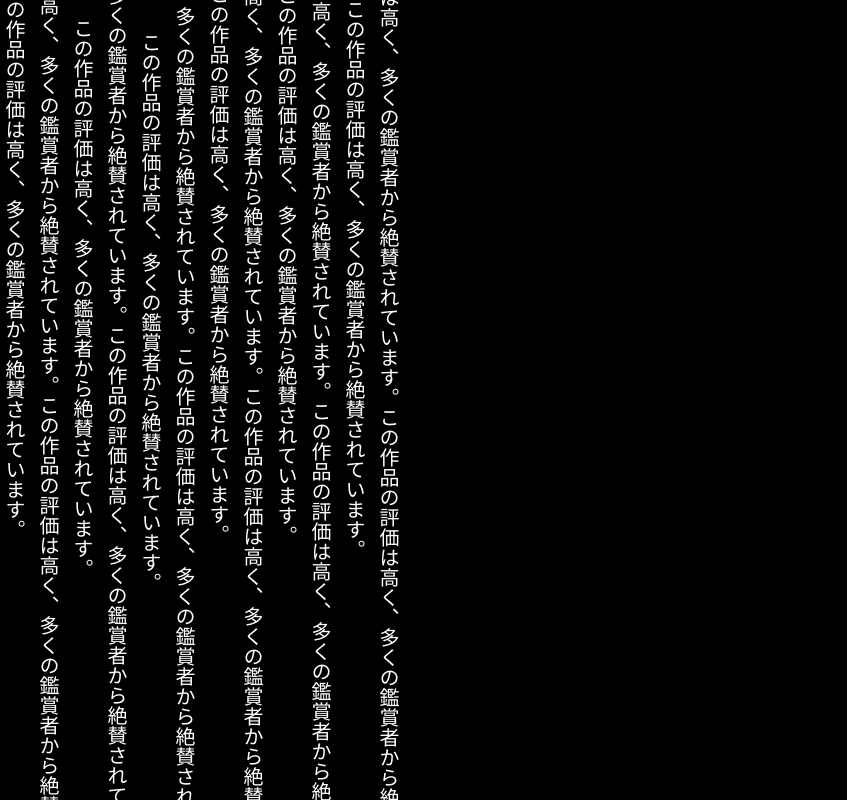
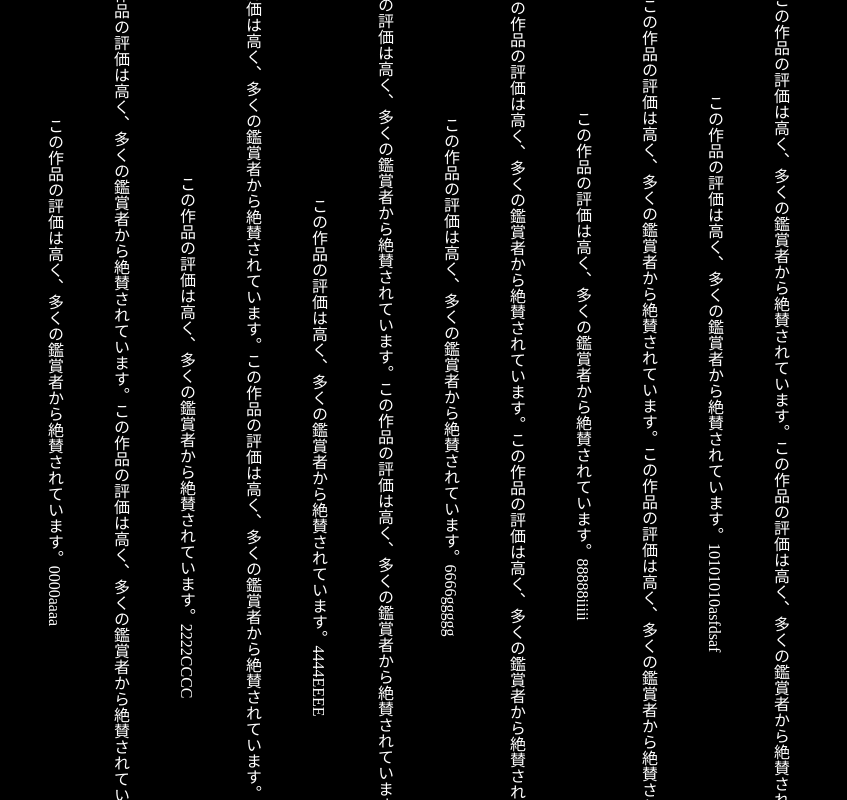
Before and after one commit to mitsuyacider/vertical-text, a Vue app: page / in a window 1280 px wide. Shown: the top 800 px of the page, without its empty margins (0-847 px from the left). Built offline with nearby package versions, Linux system fonts and the light colour scheme.

Commit message:
Adjust layout

```diff
--- a/index.html
+++ b/index.html
@@ -2,7 +2,7 @@
 <html>
   <head>
     <meta charset="utf-8">
-    <meta name="viewport" content="width=device-width,initial-scale=1.0">
+    <meta name="viewport" content="width=device-width">
     <title>vertical-text</title>
   </head>
   <body>
--- a/src/App.vue
+++ b/src/App.vue
@@ -28,6 +28,8 @@ export default {
 <style>
 body {
   background: black;
+  margin: 0;
+  overflow: hidden;
 }
 /* .lane-container {
   text-align: center;
--- a/src/components/LaneContainer.vue
+++ b/src/components/LaneContainer.vue
@@ -1,5 +1,5 @@
 <template>
-  <div class="lane-container" ref="container" :style="{fontSize: fontSize + 'px'}"/>
+  <div class="lane-container" ref="container" />
 </template>
 
 <script>
@@ -8,47 +8,72 @@ import Vue from 'vue'
 
 export default {
   props: {
-    fontSize: {
-      type: Number,
-      default: 12
-    },
+    // fontSize: {
+    //   type: Number,
+    //   default: 12
+    // },
     column: {
       type: Number,
       default: 12
     },
     lineSpace: {
       type: Number,
-      default: 14
+      default: 0
     }
   },
   data () {
     return {
+      fontSize: 14,
       sentenceList: [
-        'この作品の評価は高く、多くの鑑賞者から絶賛されています。',
-        'この作品の評価は高く、多くの鑑賞者から絶賛されています。この作品の評価は高く、多くの鑑賞者から絶賛されています。',
-        'この作品の評価は高く、多くの鑑賞者から絶賛されています。',
-        'この作品の評価は高く、多くの鑑賞者から絶賛されています。この作品の評価は高く、多くの鑑賞者から絶賛されています。',
-        'この作品の評価は高く、多くの鑑賞者から絶賛されています。',
-        'この作品の評価は高く、多くの鑑賞者から絶賛されています。この作品の評価は高く、多くの鑑賞者から絶賛されています。',
-        'この作品の評価は高く、多くの鑑賞者から絶賛されています。',
-        'この作品の評価は高く、多くの鑑賞者から絶賛されています。この作品の評価は高く、多くの鑑賞者から絶賛されています。',
-        'この作品の評価は高く、多くの鑑賞者から絶賛されています。',
-        'この作品の評価は高く、多くの鑑賞者から絶賛されています。この作品の評価は高く、多くの鑑賞者から絶賛されています。',
-        'この作品の評価は高く、多くの鑑賞者から絶賛されています。',
-        'この作品の評価は高く、多くの鑑賞者から絶賛されています。この作品の評価は高く、多くの鑑賞者から絶賛されています。'
-      ]
+        'この作品の評価は高く、多くの鑑賞者から絶賛されています。0000aaaa',
+        'この作品の評価は高く、多くの鑑賞者から絶賛されています。この作品の評価は高く、多くの鑑賞者から絶賛されています。---|||1111bbbb',
+        'この作品の評価は高く、多くの鑑賞者から絶賛されています。2222CCCC',
+        'この作品の評価は高く、多くの鑑賞者から絶賛されています。この作品の評価は高く、多くの鑑賞者から絶賛されています。3333DDDD',
+        'この作品の評価は高く、多くの鑑賞者から絶賛されています。4444EEEE',
+        'この作品の評価は高く、多くの鑑賞者から絶賛されています。この作品の評価は高く、多くの鑑賞者から絶賛されています。5555ffff',
+        'この作品の評価は高く、多くの鑑賞者から絶賛されています。6666ggggg',
+        'この作品の評価は高く、多くの鑑賞者から絶賛されています。この作品の評価は高く、多くの鑑賞者から絶賛されています。7777hhhh',
+        'この作品の評価は高く、多くの鑑賞者から絶賛されています。88888iiiii',
+        'この作品の評価は高く、多くの鑑賞者から絶賛されています。この作品の評価は高く、多くの鑑賞者から絶賛されています。9999ooooo',
+        'この作品の評価は高く、多くの鑑賞者から絶賛されています。10101010asfdsaf',
+        'この作品の評価は高く、多くの鑑賞者から絶賛されています。この作品の評価は高く、多くの鑑賞者から絶賛されています。111fjaksfja'
+      ],
+      injectedCnt: 0
     }
   },
   mounted () {
+    this.fontSize = Math.floor(this.screenWidth / this.column)
     for (let i = 0; i < this.column; i++) {
       this.createLaneComponent(i)
+      this.updateInjectedCnt()
+    }
+  },
+  computed: {
+    screenWidth () {
+      return this.isDebug ? window.innerWidth : window.screen.width
+    },
+    screenHeight () {
+      return this.isDebug ? window.innerHeight : window.screen.height
     }
   },
   methods: {
-    onUpdateLaneAnimation (laneData) {
+    updateInjectedCnt () {
+      this.injectedCnt++
+      if (this.injectedCnt > this.sentenceList.length - 1) {
+        this.injectedCnt = 0
+      }
+    },
+    onUpdateLaneAnimation (laneData, val) {
+      // const endY = -this.screenHeight - laneData.sentence.length * 12 * 2
+      // const absEndY = Math.abs(endY)
+
+      // if (val >= absEndY) {
+      //   this.createLaneComponent(laneData.laneId)
+      // }
+    },
+    onCompleteLaneAnimation (laneData, node) {
       this.createLaneComponent(laneData.laneId)
-    },
-    onCompleteLaneAnimation (node) {
+      this.updateInjectedCnt()
       this.$refs.container.removeChild(node)
     },
     createLaneComponent (laneId) {
@@ -64,6 +89,7 @@ export default {
 
       instance.$mount()
       this.$refs.container.appendChild(instance.$el)
+
       // NOTE: mountした段階だとまだpropsDataがundefinedなため、
       //       appendChildした後で別途で初期化処理を行う
       instance.initialize()
@@ -72,10 +98,11 @@ export default {
       const x = (this.fontSize + this.lineSpace) * laneId
       const primaryKey = new Date().getTime().toString(16) + Math.floor(1000 * Math.random()).toString(16)
       const data = {
-        sentence: this.sentenceList[laneId],
+        sentence: this.sentenceList[this.injectedCnt],
         className: 'lane' + primaryKey,
         laneId: laneId,
-        x: x
+        x: x,
+        fontSize: this.fontSize
       }
 
       return data
--- a/src/components/VerticalLane.vue
+++ b/src/components/VerticalLane.vue
@@ -28,7 +28,7 @@ export default {
       return this.isDebug ? window.innerWidth : window.screen.width / 2
     },
     screenHeight () {
-      return this.isDebug ? window.innerHeight : window.screen.height / 2
+      return this.isDebug ? window.innerHeight : window.screen.height
     }
   },
   methods: {
@@ -36,11 +36,17 @@ export default {
       this.setPosition()
       this.startAnimation()
     },
+    getTestData () {
+      return 'test'
+    },
     setPosition () {
       const elements = document.getElementsByClassName(this.laneData.className)
       const element = elements[0]
       element.style.left = this.laneData.x + 'px'
+      console.log(window.screen.height)
       element.style.top = this.screenHeight + 'px'
+      element.style.width = this.laneData.fontSize + 'px'
+      element.fontSize = this.laneData.fontSize + 'px'
       element.style.height = this.laneData.sentence.length * 12 * 2 + 'px'
     },
     startAnimation () {
@@ -57,10 +63,16 @@ export default {
         update: function (anim) {
           const elements = document.getElementsByClassName(self.laneData.className)
           const transformStyle = elements[0].style.transform
+
+          // NOTE: transformStyleには「translateY(xxxpx)」という値が入っているため、
+          //       数値部分のみ抜き出す
           const val = transformStyle.replace(/[^\d.]/g, '')
+          self.update(self.laneData, val)
+
+          // NOTE: 画面から全てのテキストがフレームアウトしたら、
+          //       アニメーション終了とみなす
           if (val >= absEndY) {
-            self.update(self.laneData)
-            self.complete(elements[0])
+            self.complete(self.laneData, elements[0])
           }
         }
       })
```
